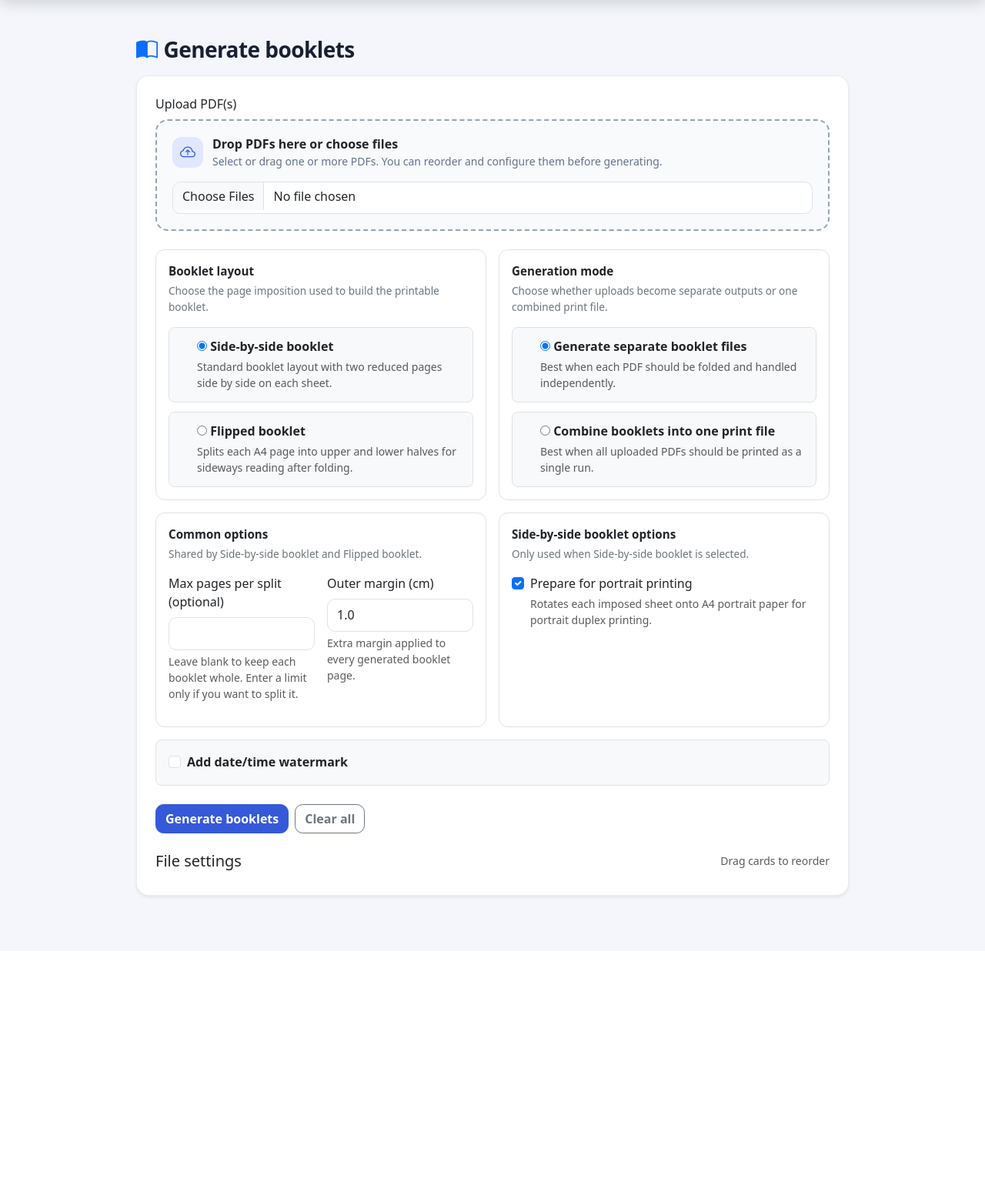
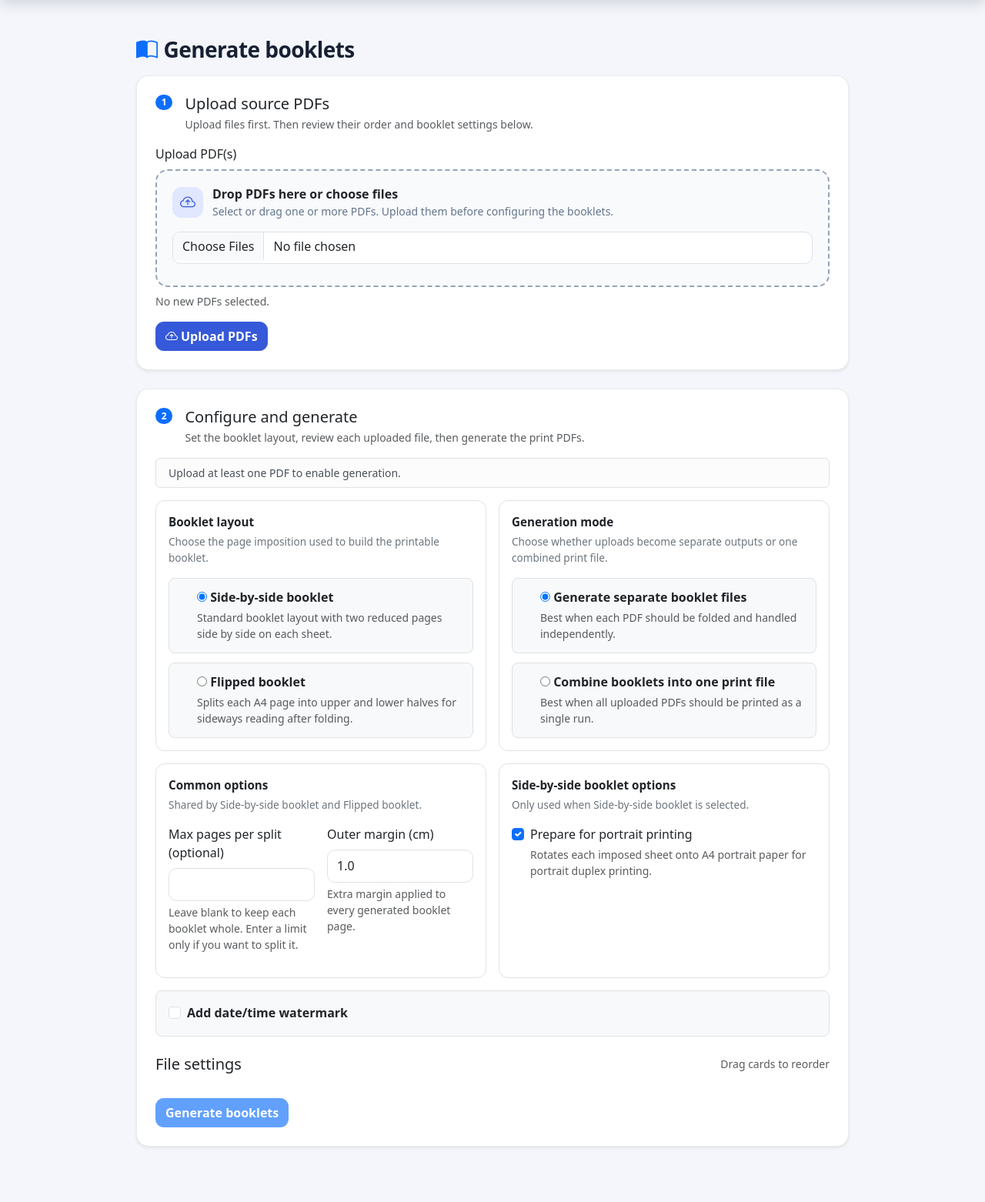
Before and after one commit to HugoJBello/self_hosted_django_booklet_generator, a Django app: page /pdf_manager/booklets/ in a window 1280 px wide. Shown: the part 58-1620 px from the top of the page at 77% size. Before the commit the page ends 1227 px from the top, so only its background shows below. Run offline with Django 5.2, Linux system fonts and the light colour scheme; the visitor is signed in with stand-in values (Sample User, id 1); data that the repository does not hold is empty.

Commit message:
Separate booklet uploads from generation and clarify results

```diff
--- a/booklets/forms.py
+++ b/booklets/forms.py
@@ -29,6 +29,23 @@ class MultipleFileField(forms.FileField):
             return [forms.FileField.clean(self, d, initial) for d in data]
 
         return [forms.FileField.clean(self, data, initial)]
+
+
+class BookletUploadForm(forms.Form):
+    input_pdf = MultipleFileField(
+        label="Upload PDF(s)",
+        required=True,
+        help_text="Select or drag one or more PDFs. Upload them before configuring the booklets.",
+        widget=MultiFileInput(attrs={"multiple": True, "class": "form-control", "accept": "application/pdf,.pdf"}),
+    )
+
+    def clean_input_pdf(self):
+        files = self.cleaned_data["input_pdf"]
+        if not files:
+            raise forms.ValidationError("Select at least one PDF to upload.")
+        if any(not uploaded.name.lower().endswith(".pdf") for uploaded in files):
+            raise forms.ValidationError("Choose PDF files only.")
+        return files
 
 
 class BookletForm(WatermarkFields):
--- a/booklets/templates/booklets/booklets_form.html
+++ b/booklets/templates/booklets/booklets_form.html
@@ -69,21 +69,41 @@
     <div class="tool-page col-12 col-xl-10">
       <h1 class="h3 mb-3"><i class="bi bi-book-half text-primary me-2" aria-hidden="true"></i>Generate booklets</h1>
 
-      <div class="card shadow-sm mb-4">
+      <section class="card shadow-sm mb-4" id="booklet-upload-step">
         <div class="card-body">
-          <form method="post" enctype="multipart/form-data" id="booklet-form">
+          <div class="d-flex align-items-start gap-3 mb-3">
+            <span class="badge rounded-pill text-bg-primary">1</span>
+            <div><h2 class="h5 mb-1">Upload source PDFs</h2><p class="text-muted small mb-0">Upload files first. Then review their order and booklet settings below.</p></div>
+          </div>
+          <form method="post" enctype="multipart/form-data" id="booklet-upload-form">
             {% csrf_token %}
+            <input type="hidden" name="action" value="upload">
+            <label class="form-label" for="{{ upload_form.input_pdf.id_for_label }}">{{ upload_form.input_pdf.label }}</label>
+            <div class="file-dropzone" id="upload-dropzone">
+              <div class="file-dropzone-header"><span class="file-dropzone-icon"><i class="bi bi-cloud-arrow-up" aria-hidden="true"></i></span><div><div class="file-dropzone-title">Drop PDFs here or choose files</div><div class="file-dropzone-description">{{ upload_form.input_pdf.help_text }}</div></div></div>
+              {{ upload_form.input_pdf }}
+            </div>
+            {% for error in upload_form.input_pdf.errors %}<div class="text-danger small mt-2">{{ error }}</div>{% endfor %}
+            <div id="upload-selection" class="small text-muted mt-2" aria-live="polite">No new PDFs selected.</div>
+            <button class="btn btn-primary mt-3" type="submit"><i class="bi bi-cloud-arrow-up me-1"></i>Upload PDFs</button>
+          </form>
+        </div>
+      </section>
 
-            <div class="mb-4">
-              <label class="form-label">{{ form.input_pdf.label }}</label>
-              <div class="file-dropzone" id="upload-dropzone">
-                <div class="file-dropzone-header"><span class="file-dropzone-icon"><i class="bi bi-cloud-arrow-up" aria-hidden="true"></i></span><div><div class="file-dropzone-title">Drop PDFs here or choose files</div><div class="file-dropzone-description">{{ form.input_pdf.help_text }}</div></div></div>
-                {{ form.input_pdf }}
-              </div>
-              {% for e in form.input_pdf.errors %}
-                <div class="text-danger small mt-2">{{ e }}</div>
-              {% endfor %}
-            </div>
+      <section class="card shadow-sm mb-4" id="booklet-generate-step">
+        <div class="card-body">
+          <div class="d-flex align-items-start gap-3 mb-3">
+            <span class="badge rounded-pill text-bg-primary">2</span>
+            <div><h2 class="h5 mb-1">Configure and generate</h2><p class="text-muted small mb-0">Set the booklet layout, review each uploaded file, then generate the print PDFs.</p></div>
+          </div>
+          {% if booklet_items %}
+            <div class="alert alert-primary py-2 small">{{ booklet_items|length }} PDF{{ booklet_items|length|pluralize }} ready. You can reorder or remove files below before generating.</div>
+          {% else %}
+            <div class="alert alert-light border py-2 small">Upload at least one PDF to enable generation.</div>
+          {% endif %}
+          <form method="post" id="booklet-form">
+            {% csrf_token %}
+            <input type="hidden" name="action" value="generate">
 
             <div class="generation-settings">
               <section class="settings-panel">
@@ -234,42 +254,6 @@
             </div>
 
             {% include "activity/watermark_option.html" %}
-            <div class="d-flex gap-2 mt-4">
-              <button class="btn btn-primary" type="submit">Generate booklets</button>
-              <a class="btn btn-outline-secondary" href="{% url 'booklets:clear' %}">Clear all</a>
-            </div>
-
-            {% if results and results|length > 0 %}
-              <div class="mt-4">
-                <h2 class="h5 mb-3">Results</h2>
-
-                <div class="border rounded-4 overflow-hidden">
-                  <div class="table-responsive">
-                    <table class="table mb-0 align-middle">
-                      <thead class="table-light">
-                        <tr>
-                          <th scope="col">File</th>
-                          <th scope="col" style="width: 1%;">Actions</th>
-                        </tr>
-                      </thead>
-                      <tbody>
-                        {% for r in results %}
-                          <tr>
-                            <td class="text-break">{{ r.original_name }}</td>
-                            <td class="text-nowrap">
-                              {% include "activity/pdf_actions.html" with preview_url=r.preview_url download_url=r.download_url pdf_name=r.original_name artifact_id=r.artifact_id %}
-                            </td>
-                          </tr>
-                        {% endfor %}
-                      </tbody>
-                    </table>
-                  </div>
-                </div>
-
-                <p class="text-muted mt-2 mb-0">Adjust any setting below and generate again to replace these results.</p>
-              </div>
-            {% endif %}
-
             <div class="mt-4">
               <div class="d-flex justify-content-between align-items-center mb-2">
                 <h2 class="h5 mb-0">File settings</h2>
@@ -324,9 +308,40 @@
                 </div>
               </template>
             </div>
+            <div class="d-flex flex-wrap gap-2 mt-4">
+              <button class="btn btn-primary" type="submit" {% if not booklet_items %}disabled{% endif %}>Generate booklets</button>
+              {% if booklet_items %}<a class="btn btn-outline-secondary" href="{% url 'booklets:clear' %}">Clear uploaded files</a>{% endif %}
+            </div>
           </form>
         </div>
-      </div>
+      </section>
+
+      {% if results %}
+        <section class="card shadow-sm mb-4 border-success" id="booklet-results" aria-labelledby="booklet-results-title">
+          <div class="card-body">
+            <div class="d-flex flex-wrap align-items-center justify-content-between gap-2 mb-3">
+              <div class="d-flex align-items-center gap-3"><span class="badge rounded-pill text-bg-success">3</span><h2 class="h5 mb-0" id="booklet-results-title">Results</h2></div>
+              <span class="badge text-bg-success">{{ results|length }} PDF{{ results|length|pluralize }} generated</span>
+            </div>
+            <div class="border rounded-3 overflow-hidden">
+              <div class="table-responsive">
+                <table class="table mb-0 align-middle">
+                  <thead class="table-light"><tr><th scope="col">Source</th><th scope="col">Generated PDF</th><th scope="col" style="width:1%">Actions</th></tr></thead>
+                  <tbody>
+                    {% for result in results %}
+                      <tr>
+                        <td class="text-break">{{ result.original_name }}</td>
+                        <td class="text-break"><strong>{{ result.filename }}</strong><div class="small text-muted">{{ result.size|filesizeformat }}</div></td>
+                        <td class="text-nowrap">{% include "activity/pdf_actions.html" with preview_url=result.preview_url download_url=result.download_url pdf_name=result.filename artifact_id=result.artifact_id %}</td>
+                      </tr>
+                    {% endfor %}
+                  </tbody>
+                </table>
+              </div>
+            </div>
+          </div>
+        </section>
+      {% endif %}
     </div>
   </div>
 
@@ -334,7 +349,9 @@
   <script>
     (() => {
       const form = document.getElementById("booklet-form");
-      const fileInput = form.querySelector('input[type="file"][name="input_pdf"]');
+      const uploadForm = document.getElementById("booklet-upload-form");
+      const fileInput = uploadForm.querySelector('input[type="file"][name="input_pdf"]');
+      const uploadSelection = document.getElementById("upload-selection");
       const dropzone = document.getElementById("upload-dropzone");
       const list = document.getElementById("file-config-list");
       const fileListError = document.getElementById("file-list-error");
@@ -358,22 +375,12 @@
         return `${(bytes / (1024 * 1024)).toFixed(1)} MB`;
       };
 
-      const syncInputFiles = () => {
-        const transfer = new DataTransfer();
-        selectedItems.forEach((item) => {
-          if (item.file) {
-            transfer.items.add(item.file);
-          }
-        });
-        fileInput.files = transfer.files;
-      };
-
       const rebuildHiddenInputs = (card, item, index) => {
         const hidden = card.querySelector(".hidden-inputs");
         const parity = card.querySelector(".parity-select").value;
         const margin = card.querySelector(".margin-input").value || "1.0";
         const watermark = card.querySelector(".watermark-input").checked ? "true" : "false";
-        const newIndex = item.id ? "" : selectedItems.slice(0, index + 1).filter((candidate) => !candidate.id).length - 1;
+        const newIndex = "";
 
         hidden.innerHTML = `
           <input type="hidden" name="file_item_id_${index}" value="${item.id || ""}">
@@ -394,23 +401,21 @@
           const card = fragment.querySelector(".file-config-card");
           card.dataset.index = index;
 
-          const fileName = item.file ? item.file.name : item.name;
-          const fileSize = item.file ? item.file.size : item.size;
+          const fileName = item.name;
+          const fileSize = item.size;
           card.querySelector(".file-name").textContent = `${index + 1}. ${fileName}`;
-          card.querySelector(".file-meta").textContent = item.id ? `${formatBytes(fileSize)} · uploaded` : formatBytes(fileSize);
+          card.querySelector(".file-meta").textContent = `${formatBytes(fileSize)} · ${item.page_count ? `${item.page_count} pages · ` : ""}uploaded`;
           card.querySelector(".parity-select").value = item.parity;
           card.querySelector(".margin-input").value = item.margin;
           card.querySelector(".watermark-input").checked = item.watermark;
           const sourcePreview = card.querySelector(".preview-source");
           sourcePreview.classList.add("pdf-preview-trigger");
-          if (item.file && !item.preview_url) item.preview_url = URL.createObjectURL(item.file);
           sourcePreview.dataset.pdfPreview = item.preview_url;
           sourcePreview.dataset.pdfDownload = sourcePreview.dataset.pdfPreview;
           sourcePreview.dataset.pdfName = fileName;
 
           card.querySelector(".remove-file").addEventListener("click", () => {
             selectedItems.splice(index, 1);
-            syncInputFiles();
             refreshCards();
           });
 
@@ -450,33 +455,12 @@
             const toIndex = Number(card.dataset.index);
             const [moved] = selectedItems.splice(fromIndex, 1);
             selectedItems.splice(toIndex, 0, moved);
-            syncInputFiles();
             refreshCards();
           });
 
           rebuildHiddenInputs(card, item, index);
           list.appendChild(fragment);
         });
-      };
-
-      const addFiles = (incomingFiles) => {
-        const pdfFiles = Array.from(incomingFiles).filter((file) => file.type === "application/pdf" || file.name.toLowerCase().endsWith(".pdf"));
-        if (!pdfFiles.length) {
-          return;
-        }
-        selectedItems = selectedItems.concat(
-          pdfFiles.map((file) => ({
-            file,
-            id: "",
-            name: file.name,
-            size: file.size,
-            parity: "true",
-            margin: "1.0",
-            watermark: true,
-          }))
-        );
-        syncInputFiles();
-        refreshCards();
       };
 
       const refreshModeUI = () => {
@@ -504,9 +488,13 @@
         }
       };
 
-      fileInput.addEventListener("change", (event) => {
-        addFiles(event.target.files);
-      });
+      const showUploadSelection = () => {
+        const files = Array.from(fileInput.files || []);
+        uploadSelection.textContent = files.length
+          ? `${files.length} PDF${files.length === 1 ? "" : "s"} selected: ${files.map((file) => file.name).join(", ")}`
+          : "No new PDFs selected.";
+      };
+      fileInput.addEventListener("change", showUploadSelection);
 
       dropzone.addEventListener("click", (event) => {
         if (event.target !== fileInput) {
@@ -524,7 +512,8 @@
         dropzone.addEventListener(eventName, (event) => {
           event.preventDefault();
           if (eventName === "drop") {
-            addFiles(event.dataTransfer.files);
+            fileInput.files = event.dataTransfer.files;
+            showUploadSelection();
           }
           dropzone.classList.remove("is-dragover");
         });
@@ -534,11 +523,27 @@
       layoutInputs.forEach((input) => input.addEventListener("change", refreshLayoutUI));
       splitModeInputs.forEach((input) => input.addEventListener("change", refreshSplitModeUI));
 
-      form.addEventListener("submit", () => {
+      form.addEventListener("submit", refreshCards);
+
+      const uploadState = document.createElement("div");
+      uploadState.hidden = true;
+      uploadForm.append(uploadState);
+      uploadForm.addEventListener("submit", (event) => {
+        if (!fileInput.files.length && uploadForm.dataset.chunkUploadReady !== "true") {
+          event.preventDefault();
+          fileInput.focus();
+          return;
+        }
         refreshCards();
-        if (form.dataset.chunkUploadReady !== "true") {
-          syncInputFiles();
-        }
+        const settings = Array.from(new FormData(form), ([name, value]) => {
+          if (name === "csrfmiddlewaretoken" || name === "action") return null;
+          const input = document.createElement("input");
+          input.type = "hidden";
+          input.name = name;
+          input.value = value;
+          return input;
+        }).filter(Boolean);
+        uploadState.replaceChildren(...settings);
       });
 
       form.addEventListener("submit", (event) => {
@@ -551,10 +556,12 @@
         fileListError.scrollIntoView({ block: "center", behavior: "smooth" });
       });
 
-      syncInputFiles();
       refreshCards();
+      showUploadSelection();
       refreshModeUI();
       refreshLayoutUI();
+      const results = document.getElementById("booklet-results");
+      if (results) requestAnimationFrame(() => results.scrollIntoView({block: "start"}));
     })();
   </script>
 {% endblock %}
--- a/booklets/views.py
+++ b/booklets/views.py
@@ -4,6 +4,7 @@ from __future__ import annotations
 import os
 import uuid
 
+import fitz
 from django.conf import settings
 from django.contrib import messages
 from django.http import FileResponse, Http404
@@ -12,10 +13,10 @@ from django.urls import reverse
 
 from activity.services import record_activity
 from activity.models import Artifact
-from activity.workspaces import prepare_workspace
+from activity.workspaces import continue_workspace, prepare_workspace
 from activity.watermark import numbered_sections
 
-from .forms import BookletForm
+from .forms import BookletForm, BookletUploadForm
 from .flipped_a4 import build_flipped_a4_booklets_pipeline
 from .services import SourcePdfSpec, build_booklets_pipeline
 
@@ -100,7 +101,7 @@ def _legacy_items_from_uploads(files, request) -> list[dict]:
 def _items_from_request(request, files) -> list[dict]:
     posted_count = request.POST.get("file_count")
     if posted_count is None:
-        return _legacy_items_from_uploads(files, request)
+        return _legacy_items_from_uploads(files, request) if files else _get_items(request)
 
     try:
         count = int(posted_count)
@@ -162,15 +163,13 @@ def _items_for_template(items: list[dict]) -> list[dict]:
             "id": item.get("id", ""),
             "name": item.get("name", os.path.basename(item.get("path", ""))),
             "size": item.get("size", 0),
+            "page_count": item.get("page_count"),
             "parity": "true" if item.get("same_page_parity", True) else "false",
             "margin": str(item.get("margin_cm", 1.0)),
             "watermark": bool(item.get("add_watermark", False)),
             "preview_url": reverse("activity:workspace_preview", kwargs={"tool": "booklets", "file_id": item.get("id") or str(index)}),
         })
     return template_items
-
-    return specs
-
 
 def _build_initial_form(form: BookletForm) -> BookletForm:
     return BookletForm(
@@ -197,19 +196,61 @@ def _build_initial_form(form: BookletForm) -> BookletForm:
     )
 
 
+def _render_booklets(request, *, form, items, results=(), upload_form=None):
+    return render(request, "booklets/booklets_form.html", {
+        "form": form,
+        "upload_form": upload_form or BookletUploadForm(),
+        "results": results,
+        "booklet_items": _items_for_template(items),
+    })
+
+
 def booklets_view(request):
     prepare_workspace(request, "booklets", SESSION_KEY)
     results = []
     items = _get_items(request)
 
     if request.method == "POST":
+        if request.POST.get("action") == "upload":
+            upload_form = BookletUploadForm(request.POST, request.FILES)
+            if upload_form.is_valid():
+                new_items = []
+                saved_paths = []
+                try:
+                    retained_items = _items_from_request(request, [])
+                    for uploaded in upload_form.cleaned_data["input_pdf"]:
+                        path = _save_uploaded_file(uploaded)
+                        saved_paths.append(path)
+                        with fitz.open(path) as document:
+                            if not document.is_pdf or not document.page_count:
+                                raise ValueError(f"'{uploaded.name}' is not a readable PDF with pages.")
+                            page_count = document.page_count
+                        new_items.append({
+                            "id": uuid.uuid4().hex, "name": uploaded.name, "path": path,
+                            "size": uploaded.size, "page_count": page_count,
+                            "same_page_parity": True, "margin_cm": 1.0, "add_watermark": True,
+                        })
+                except (fitz.FileDataError, OSError, ValueError) as exc:
+                    for path in saved_paths:
+                        if os.path.exists(path):
+                            os.unlink(path)
+                    upload_form.add_error("input_pdf", f"A PDF could not be loaded: {exc}")
+                else:
+                    _save_items(request, retained_items + new_items)
+                    if request.POST.get("processing_mode"):
+                        settings_form = BookletForm(request.POST)
+                        if settings_form.is_valid():
+                            request.session["booklets_pending_options"] = {
+                                key: value for key, value in settings_form.cleaned_data.items() if key != "input_pdf"
+                            }
+                    messages.success(request, f"{len(new_items)} PDF(s) uploaded. Review the files and generate your booklets.")
+                    continue_workspace(request, "booklets")
+                    return redirect("booklets:form")
+            return _render_booklets(request, form=BookletForm(), items=items, upload_form=upload_form)
+
         form = BookletForm(request.POST, request.FILES)
         if not form.is_valid():
-            return render(
-                request,
-                "booklets/booklets_form.html",
-                {"form": form, "results": [], "booklet_items": _items_for_template(items)},
-            )
+            return _render_booklets(request, form=form, items=items)
 
         files = form.cleaned_data.get("input_pdf") or request.FILES.getlist("input_pdf")
         processing_mode = form.cleaned_data["processing_mode"]
@@ -234,20 +275,12 @@ def booklets_view(request):
             items = _items_from_request(request, files)
             _save_items(request, items)
             if not items:
-                messages.error(request, "No file was received.")
-                return render(
-                    request,
-                    "booklets/booklets_form.html",
-                    {"form": form, "results": [], "booklet_items": _items_for_template(items)},
-                )
+                messages.error(request, "Upload at least one PDF before generating booklets.")
+                return _render_booklets(request, form=form, items=items)
             specs = _specs_from_items(items, margin_cm=margin_cm)
         except ValueError as exc:
             messages.error(request, str(exc))
-            return render(
-                request,
-                "booklets/booklets_form.html",
-                {"form": form, "results": [], "booklet_items": _items_for_template(items)},
-            )
+            return _render_booklets(request, form=form, items=items)
 
         try:
             pipeline = build_flipped_a4_booklets_pipeline if flipped_a4 else build_booklets_pipeline
@@ -319,30 +352,23 @@ def booklets_view(request):
             )
             output_artifacts = list(activity.artifacts.filter(kind="output"))
             for result_item, artifact in zip(results, output_artifacts):
+                result_item["filename"] = artifact.name
+                result_item["size"] = artifact.size
                 result_item["download_url"] = reverse("activity:file", kwargs={"public_id": artifact.public_id})
                 result_item["preview_url"] = reverse("activity:preview", kwargs={"public_id": artifact.public_id})
                 result_item["artifact_id"] = artifact.pk
 
-        return render(
-            request,
-            "booklets/booklets_form.html",
-            {
-                "form": _build_initial_form(form),
-                "results": results,
-                "booklet_items": _items_for_template(items),
-            },
-        )
+        return _render_booklets(request, form=_build_initial_form(form), items=items, results=results)
 
-    initial = request.session.pop("activity_initial_booklets", None)
-    return render(
-        request,
-        "booklets/booklets_form.html",
-        {"form": BookletForm(initial=initial), "results": results, "booklet_items": _items_for_template(items)},
-    )
+    initial = request.session.pop("booklets_pending_options", None)
+    if initial is None:
+        initial = request.session.pop("activity_initial_booklets", None)
+    return _render_booklets(request, form=BookletForm(initial=initial), items=items)
 
 
 def clear_booklets(request):
     _save_items(request, [])
+    request.session.pop("booklets_pending_options", None)
     messages.success(request, "File list cleared.")
     return redirect("booklets:form")
 
```
Also changed, not shown: booklets/tests.py (+63 -0 lines).
